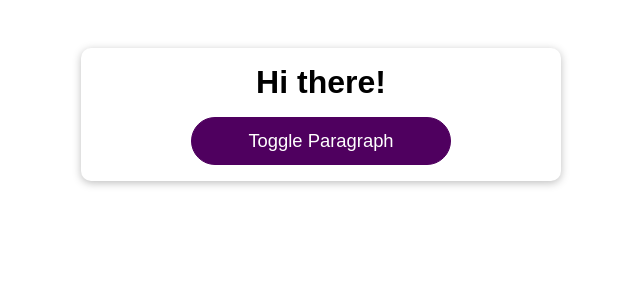
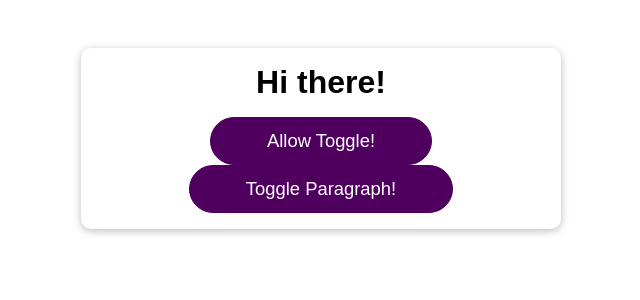
Before and after one commit to Eldor-dev/Optimization-Techniques, a React (Create React App) app: page / in a window 1280 px wide. Shown: the top 300 px of the page, without its empty margins (319-959 px from the left). Built offline with nearby package versions, Linux system fonts and the light colour scheme.

Commit message:
useCallback and it's Dependencies

```diff
--- a/src/App.js
+++ b/src/App.js
@@ -6,10 +6,17 @@ import "./App.css";
 
 function App() {
   const [showParagraph, setShowParagraph] = useState(false);
+  const [allowToggle, setAllowToggle] = useState(false);
 
   const toggleParagraphHandler = useCallback(() => {
-    setShowParagraph((prevShowParagraph) => !prevShowParagraph);
-  }, []);
+    if (allowToggle) {
+      setShowParagraph((prevShowParagraph) => !prevShowParagraph);
+    }
+  }, [allowToggle]);
+
+  const allowToggleHandler = () => {
+    setAllowToggle(true);
+  };
 
   console.log("APP RUNNING");
 
@@ -17,7 +24,8 @@ function App() {
     <div className="app">
       <h1>Hi there!</h1>
       <DemoOutput show={false} />
-      <Button onClick={toggleParagraphHandler}>Toggle Paragraph</Button>
+      <Button onClick={allowToggleHandler}>Allow Toggle!</Button>
+      <Button onClick={toggleParagraphHandler}>Toggle Paragraph!</Button>
     </div>
   );
 }
```
